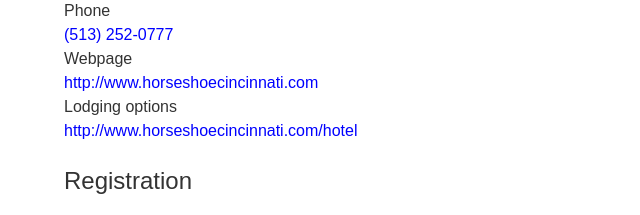
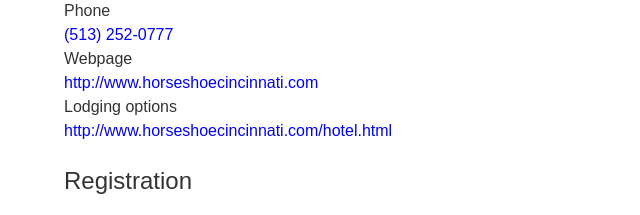
Before and after one commit to cincyasce/orvss-2014, a website: page src/index.html in a window 1280 px wide. Shown: the part 3360-3575 px from the top of the page, 0-640 px from the left. Drawn offline with Linux system fonts and the light colour scheme.

Commit message:
fixing hotel url

```diff
--- a/src/index.html
+++ b/src/index.html
@@ -220,7 +220,7 @@
             <dd><a href="http://www.horseshoecincinnati.com">http://www.horseshoecincinnati.com</a></dd>
 
             <dt>Lodging options</dt>
-            <dd><a href="http://www.horseshoecincinnati.com/hotel">http://www.horseshoecincinnati.com/hotel</a></dd>
+            <dd><a href="http://www.horseshoecincinnati.com/hotel.html">http://www.horseshoecincinnati.com/hotel.html</a></dd>
           </dl>
         </div>
 
```
